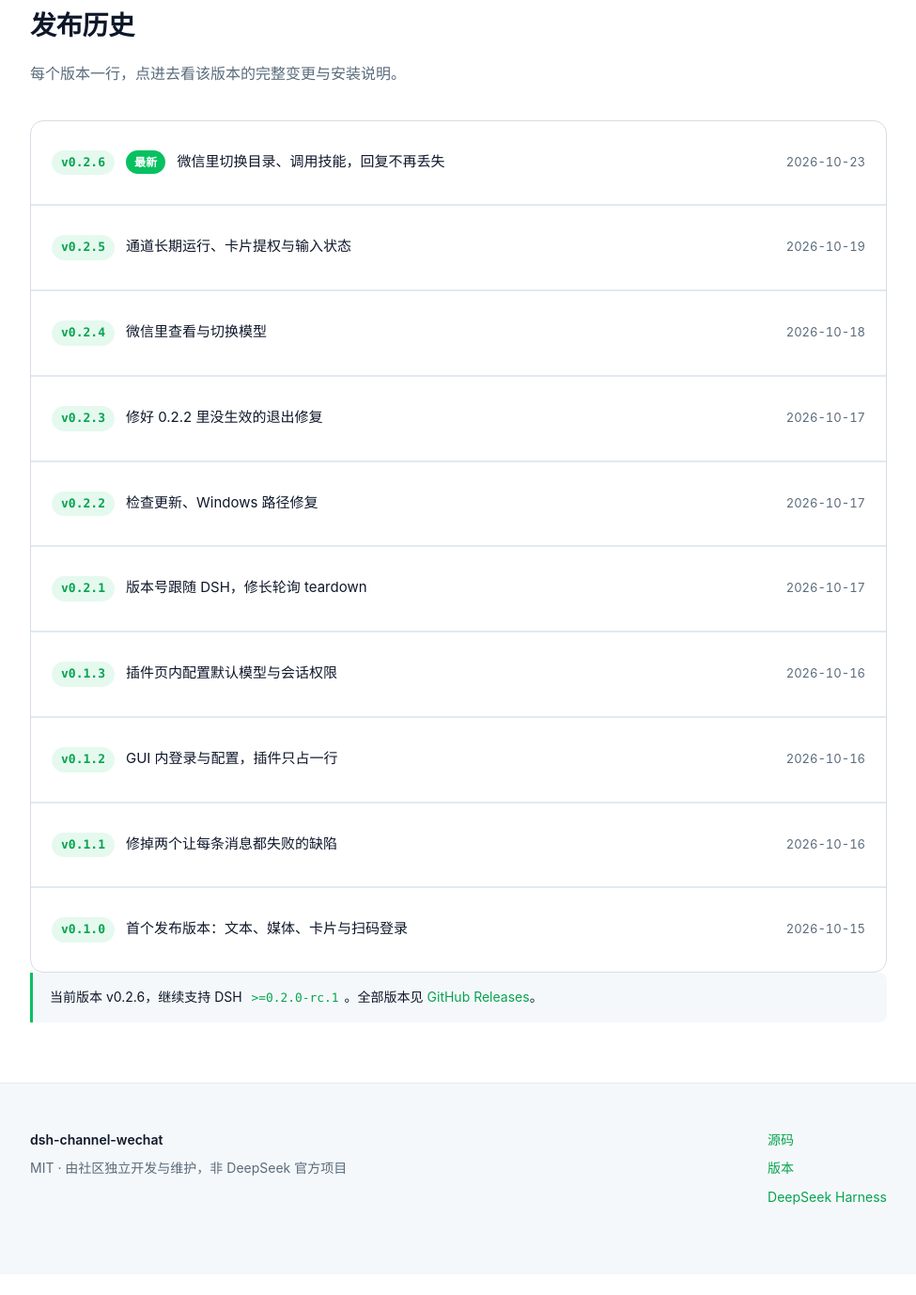
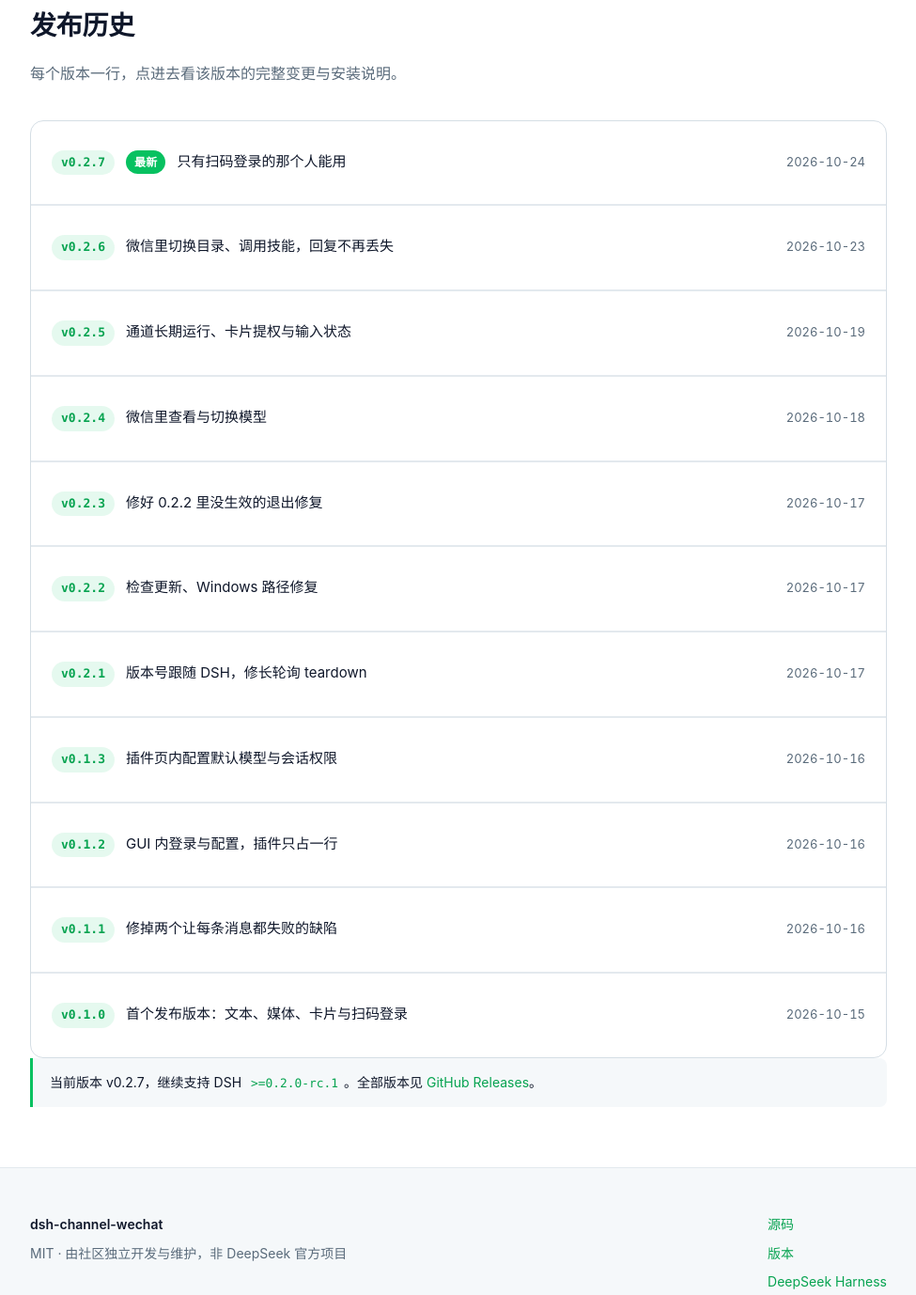
Before and after one commit to wangx-wx/dsh-channel-wechat, a website: page docs/index.html in a window 1280 px wide. Shown: the part 3881-5259 px from the top of the page at 94% size, without its empty margins (152-1127 px from the left). Before the commit the page ends 5237 px from the top, so only its background shows below. Drawn offline with Linux system fonts and the light colour scheme.

Commit message:
docs(site): list v0.2.7 in the release history

```diff
--- a/docs/index.html
+++ b/docs/index.html
@@ -112,9 +112,16 @@
       <p class="lede">每个版本一行，点进去看该版本的完整变更与安装说明。</p>
       <ol class="releases">
         <li>
+          <a href="https://github.com/wangx-wx/dsh-channel-wechat/releases/tag/v0.2.7">
+            <span class="release-tag">v0.2.7</span>
+            <span class="release-latest">最新</span>
+            <span class="release-name">只有扫码登录的那个人能用</span>
+            <time class="release-date" datetime="2026-10-24">2026-10-24</time>
+          </a>
+        </li>
+        <li>
           <a href="https://github.com/wangx-wx/dsh-channel-wechat/releases/tag/v0.2.6">
             <span class="release-tag">v0.2.6</span>
-            <span class="release-latest">最新</span>
             <span class="release-name">微信里切换目录、调用技能，回复不再丢失</span>
             <time class="release-date" datetime="2026-10-23">2026-10-23</time>
           </a>
@@ -183,7 +190,7 @@
           </a>
         </li>
       </ol>
-      <p class="note">当前版本 v0.2.6，继续支持 DSH <code>&gt;=0.2.0-rc.1</code>。全部版本见 <a href="https://github.com/wangx-wx/dsh-channel-wechat/releases">GitHub Releases</a>。</p>
+      <p class="note">当前版本 v0.2.7，继续支持 DSH <code>&gt;=0.2.0-rc.1</code>。全部版本见 <a href="https://github.com/wangx-wx/dsh-channel-wechat/releases">GitHub Releases</a>。</p>
     </div>
   </section>
 
```
